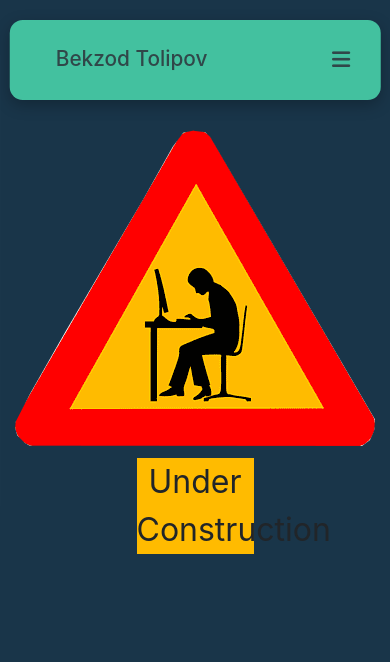
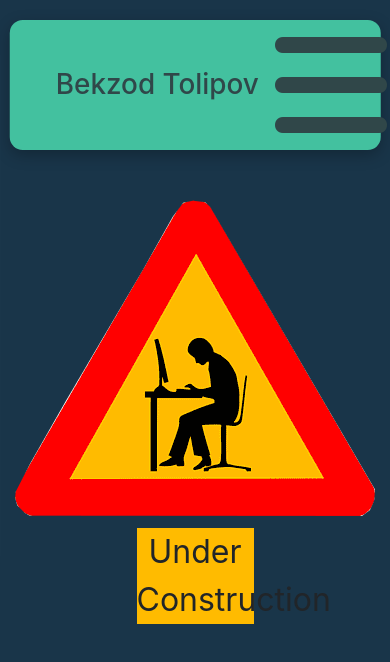
Before and after one commit to BekzodTolipov/portfolio-2.0, a React (Create React App) app: page /play in a window 390 px wide. Shown: the top 662 px of the page. Built offline with nearby package versions, Linux system fonts and the light colour scheme.

Commit message:
Second version of portfolio website

```diff
--- a/public/index.html
+++ b/public/index.html
@@ -4,7 +4,7 @@
     <meta charset="utf-8" />
     <meta name="description" content="Bekzod Tolipov's portfolio site and more" />
     <title>Bekzod Tolipov</title>
-    <link rel="icon" type="image/png" href="./images/logo.png"/>
+    <link rel="icon" type="image/png" href="./images/logo.PNG"/>
 
     <!-- Font Style -->
     <link rel="preconnect" href="https://fonts.googleapis.com">
--- a/src/components/App.tsx
+++ b/src/components/App.tsx
@@ -13,6 +13,8 @@ export default function App() {
         <NavigationComponent />
 
         <Routes>
+          <Route path='/' element={<Work />} />
+
           <Route path='/work' element={<Work />}>
             <Route index element={<Work />} />
           </Route>
--- a/src/components/partials/nav/Navigation.tsx
+++ b/src/components/partials/nav/Navigation.tsx
@@ -22,7 +22,11 @@ export default function NavigationComponent() {
       </h1>
 
       <div className='menu-icons' onClick={changeHamburger}>
-        <i className={isHamburgerClicked ? 'fas fa-times' : 'fas fa-bars'}></i>
+        <i
+          className={
+            isHamburgerClicked ? 'fas fa-times fa-4x' : 'fas fa-bars fa-4x'
+          }
+        ></i>
       </div>
 
       <ul className={isHamburgerClicked ? 'nav-menu active' : 'nav-menu'}>
--- a/src/components/partials/nav/navigation.css
+++ b/src/components/partials/nav/navigation.css
@@ -16,7 +16,6 @@
 }
 
 .logo {
-  font-size: 1.3rem;
   color: #304749;
   justify-self: start;
   cursor: pointer;
@@ -89,9 +88,11 @@
   color: #304749;
 }
 
-@media screen and (max-width: 850px) {
+@media screen and (max-width: 980px) {
   .NavbarItems {
     z-index: 99;
+    height: 130px;
+    font-size: 2rem;
   }
 
   .nav-menu {
--- a/src/components/partials/page-fails/under-construction/UnderConstruction.tsx
+++ b/src/components/partials/page-fails/under-construction/UnderConstruction.tsx
@@ -5,7 +5,7 @@ export default function UnderConstruction() {
     <>
       <img
         className='under-construction-img'
-        src={process.env.PUBLIC_URL + '/images/UnderCOnstruction.png'}
+        src={process.env.PUBLIC_URL + '/images/UnderConstruction.png'}
         alt='Under Construction'
       />
       <p className='construction-message'>Under Construction</p>
--- a/src/components/partials/page-fails/under-construction/under-construction.css
+++ b/src/components/partials/page-fails/under-construction/under-construction.css
@@ -8,3 +8,9 @@
   width: 30%;
   margin: 12px auto;
 }
+
+@media screen and (max-width: 980px) {
+  .under-construction-img {
+    padding-top: 200px;
+  }
+}
--- a/src/components/partials/page-titles/page-title.css
+++ b/src/components/partials/page-titles/page-title.css
@@ -19,3 +19,9 @@
   margin: auto;
   text-align: left;
 }
+
+@media screen and (max-width: 980px) {
+  .page-title-container {
+    padding-top: 200px;
+  }
+}
```
